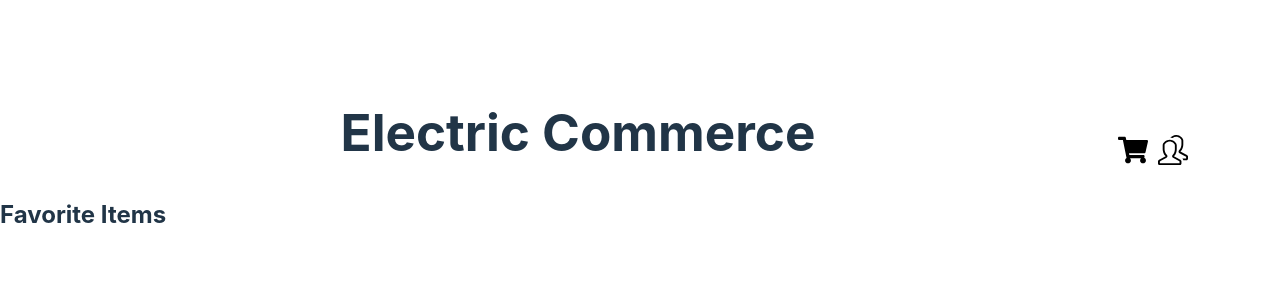
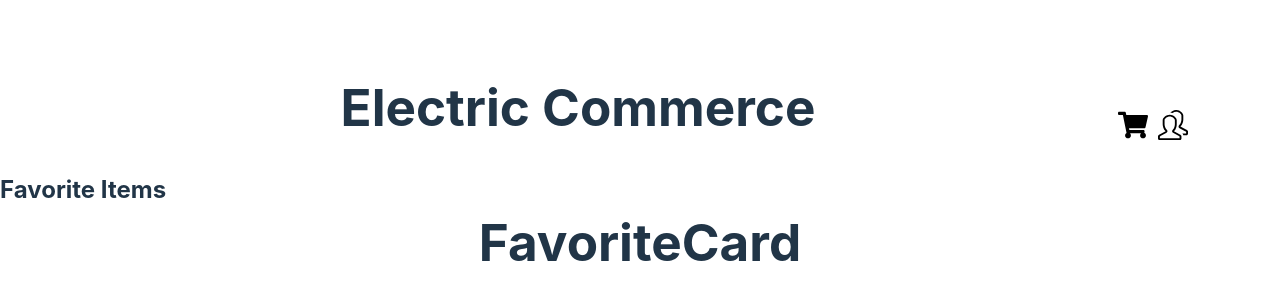
Before and after one commit to kip2/E-Commerce-Site-React, a React (Vite) app in the folder app/: page / in a window 1280 px wide. Shown: the part 240-540 px from the top of the page. Built offline with nearby package versions, Linux system fonts and the light colour scheme.

Commit message:
FavoriteCardの枠組みを作成

```diff
--- /dev/null
+++ b/app/src/components/molecules/FavoriteCard.tsx
@@ -0,0 +1,9 @@
+const FavoriteCard = () => {
+    return (
+        <>
+            <h1>FavoriteCard</h1>
+        </>
+    )
+}
+
+export default FavoriteCard
--- a/app/src/components/template/FavoriteTemplate.tsx
+++ b/app/src/components/template/FavoriteTemplate.tsx
@@ -1,5 +1,6 @@
 import Header from "../organisms/Header";
 import Title from "../atoms/Title";
+import FavoriteCard from "../molecules/FavoriteCard";
 
 const FavoriteTemplate = () => {
     return (
@@ -8,6 +9,7 @@ const FavoriteTemplate = () => {
             <Title
                 title={"Favorite Items"}
             />
+            <FavoriteCard />
         </>
     )
 }
```
